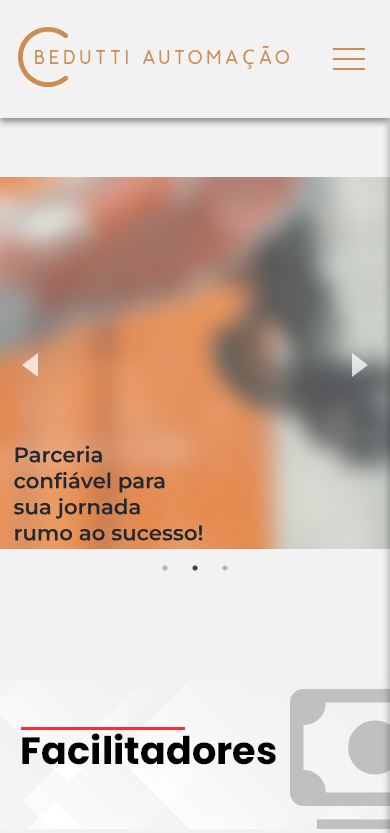
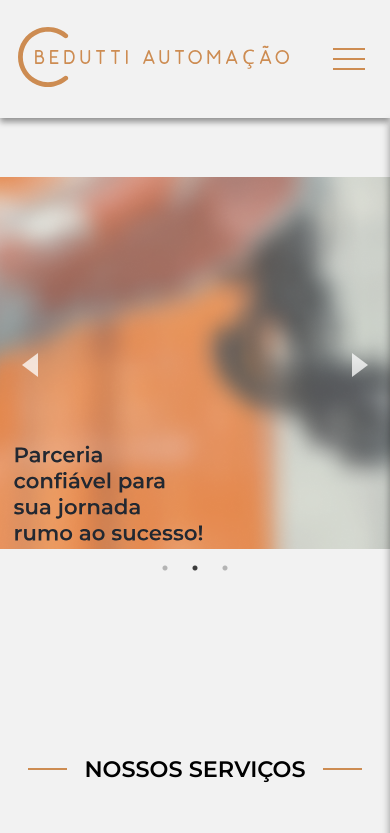
Before and after one commit to Ath3Dev/beduttiAutomacao, a React (Vite) app: page / in a window 390 px wide. Shown: the top 833 px of the page. Built offline with nearby package versions, Linux system fonts and the light colour scheme.

Commit message:
:fire: feat: Remove mobile compliment e ajusta padding bottom do main-carousel

```diff
--- a/src/assets/css/Home.css
+++ b/src/assets/css/Home.css
@@ -3,7 +3,7 @@
 }
 
 .main-carousel {
-    margin-bottom: 15vh;
+    margin-bottom: 9vh;
 }
 
 .main-carousel .slider {
@@ -166,10 +166,6 @@
     background-color: darkorange;
 }
 
-.mobile-complement{
-    display: none;
-}
-
 @media screen and (max-width: 999px) {
 
     .main-carousel{
@@ -204,8 +200,4 @@
     .modal-content {
         max-width: 100%;
     }
-    .mobile-complement{
-        display: block;
-    }
-
 }
--- a/src/pages/Home.jsx
+++ b/src/pages/Home.jsx
@@ -97,10 +97,6 @@ export function Home() {
                 </Slider>
             </div>
 
-            <div className="mobile-complement">
-                <img src={imagemExemplo} alt="" />
-            </div>
-
             <div className="servicos" id='servicos'>
                 <div className="text" >
                     <div className="orange-line"></div>
```
